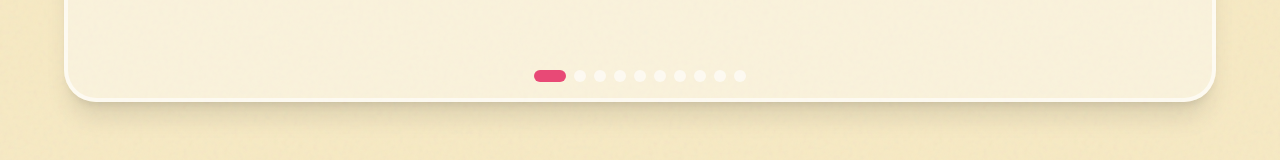
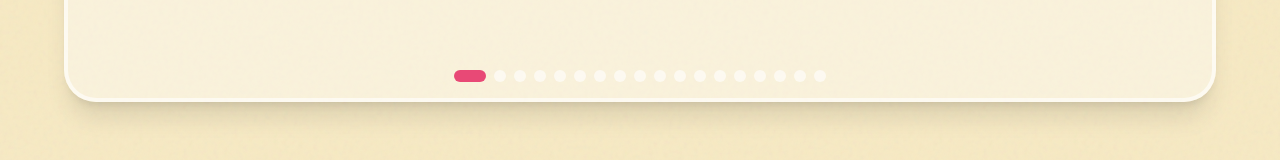
Before and after one commit to PaTuanas/MY-Portfolio, a Next.js app: page / in a window 1280 px wide. Shown: the part 4878-5038 px from the top of the page. Built offline with nearby package versions, Linux system fonts and the light colour scheme.

Commit message:
Update prj

```diff
--- a/src/app/page.tsx
+++ b/src/app/page.tsx
@@ -529,11 +529,19 @@ export default function Home() {
                 "https://res.cloudinary.com/dyavs1cdn/image/upload/v1778776588/Project_2_vwtq0t.png",
                 "https://res.cloudinary.com/dyavs1cdn/image/upload/v1778777604/Project_3_ejypbh.png",
                 "https://res.cloudinary.com/dyavs1cdn/image/upload/v1778777604/Project_4_zwgsmz.png",
-                "https://res.cloudinary.com/dyavs1cdn/image/upload/v1778777604/Project_3_ejypbh.png",
-                "https://res.cloudinary.com/dyavs1cdn/image/upload/v1778777604/Project_3_ejypbh.png",
-                "https://res.cloudinary.com/dyavs1cdn/image/upload/v1778777604/Project_3_ejypbh.png",
-                "https://res.cloudinary.com/dyavs1cdn/image/upload/v1778777604/Project_3_ejypbh.png",
-                "https://res.cloudinary.com/dyavs1cdn/image/upload/v1778777604/Project_3_ejypbh.png",
+                "https://res.cloudinary.com/dyavs1cdn/image/upload/v1778777604/Project_5_lm1t2a.png",
+                "https://res.cloudinary.com/dyavs1cdn/image/upload/v1778777606/Project_6_vyfgt7.png",
+                "https://res.cloudinary.com/dyavs1cdn/image/upload/v1778777606/Project_7_ing92f.png",
+                "https://res.cloudinary.com/dyavs1cdn/image/upload/v1778777606/Project_8_as7nj1.png",
+                "https://res.cloudinary.com/dyavs1cdn/image/upload/v1778777605/Project_9_lsubwv.png",
+                "https://res.cloudinary.com/dyavs1cdn/image/upload/v1778777606/Project_10_vgdvyq.png",
+                "https://res.cloudinary.com/dyavs1cdn/image/upload/v1778777606/Project_11_ox4ln5.png",
+                "https://res.cloudinary.com/dyavs1cdn/image/upload/v1778777606/Project_12_sr3nhe.png",
+                "https://res.cloudinary.com/dyavs1cdn/image/upload/v1778777606/Project_13_zmrl6m.png",
+                "https://res.cloudinary.com/dyavs1cdn/image/upload/v1778777607/Project_14_hwbkoj.png",
+                "https://res.cloudinary.com/dyavs1cdn/image/upload/v1778777607/Project_15_hcmsym.png",
+                "https://res.cloudinary.com/dyavs1cdn/image/upload/v1778777607/Project_16_lxsow2.png",
+                "https://res.cloudinary.com/dyavs1cdn/image/upload/v1778777607/Project_17_rokngy.png",
               ]}
             />
           </FadeIn>
```
